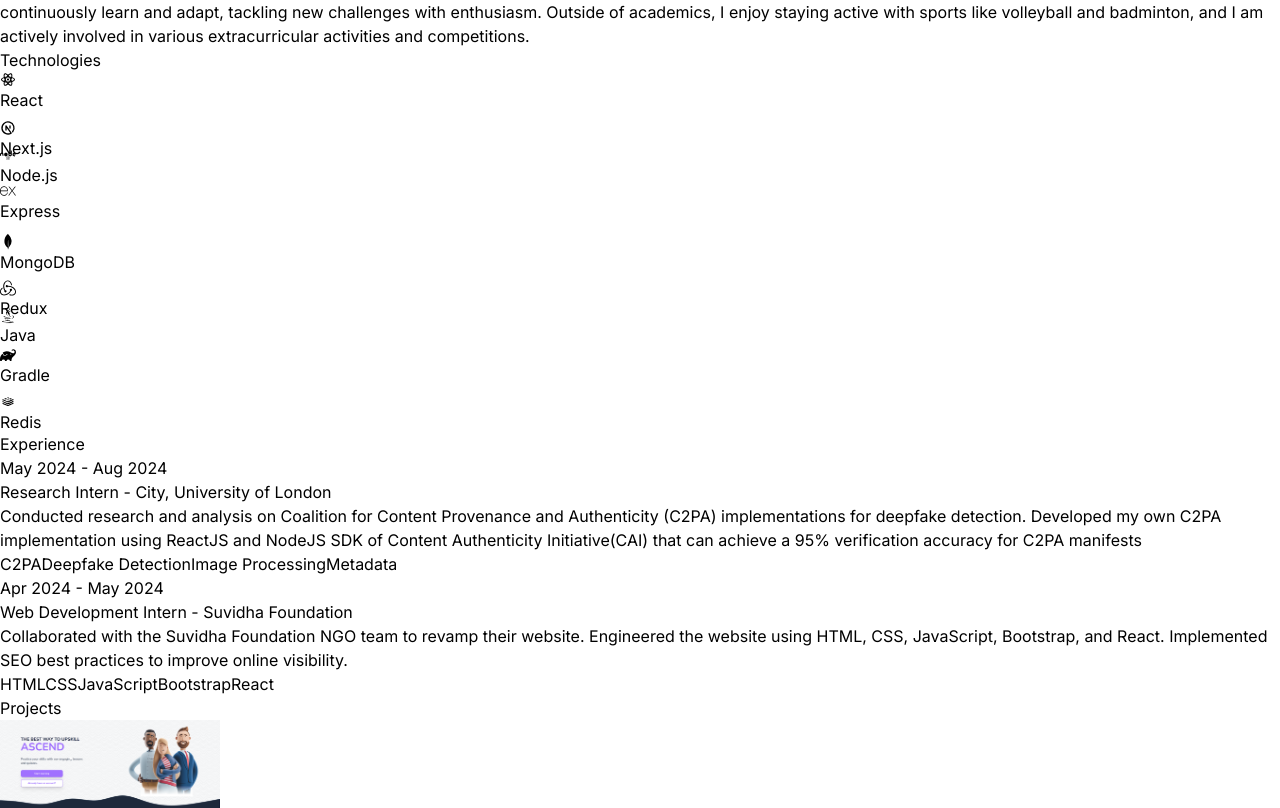
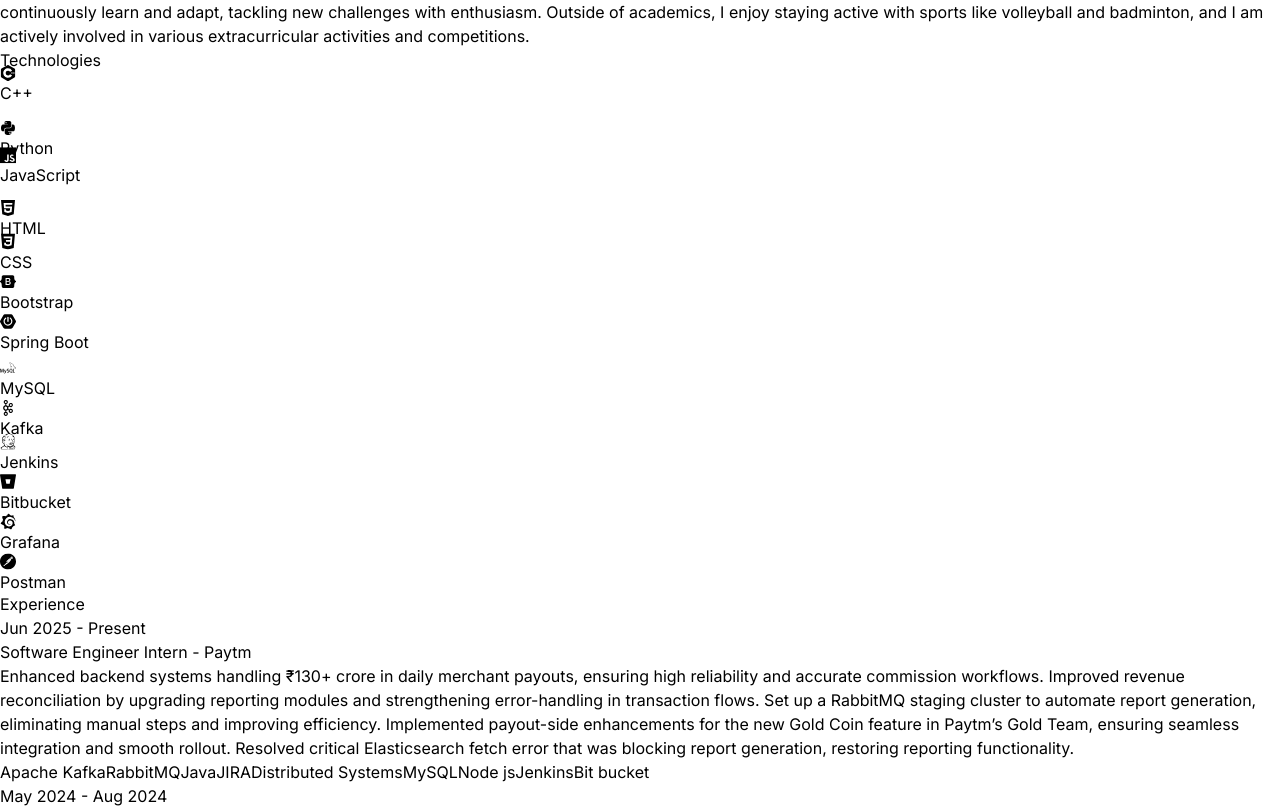
Before and after one commit to Manoj-Katta/Portfolio, a React (Vite) app: page / in a window 1280 px wide. Shown: the part 1226-2034 px from the top of the page. Built offline with nearby package versions, Linux system fonts and the light colour scheme.

Commit message:
modified the resume

```diff
--- a/src/components/Navbar.jsx
+++ b/src/components/Navbar.jsx
@@ -9,7 +9,7 @@
         <img className="mx-2 w-16" src={logo} alt="logo"></img>
       </div>
       <div className="m-8 flex items-center justify-center gap-4 text-2xl">
-        <a href="https://drive.google.com/file/d/1hhguCI6tWQCXQG4beiigyMYiVWYLJAR1/view?usp=sharing" target="_blank" rel="noopener noreferrer">
+        <a href="https://drive.google.com/file/d/1uoL79WecR1mfyP_SJd4QrADnOqZ4evMf/view?usp=sharing" target="_blank" rel="noopener noreferrer">
           <FaFile />
         </a>
         <a href="https://www.linkedin.com/in/manoj-katta-209a00228/" target="_blank" rel="noopener noreferrer">
--- a/src/components/Technologies.jsx
+++ b/src/components/Technologies.jsx
@@ -1,7 +1,7 @@
 import { DiRedis } from "react-icons/di";
-import { FaJava, FaNode } from "react-icons/fa";
+import { FaJava, FaNode, FaPython } from "react-icons/fa";
 import { RiReactjsLine } from "react-icons/ri";
-import { SiExpress, SiGradle, SiMongodb, SiRedux } from "react-icons/si";
+import { SiExpress, SiGradle, SiMongodb, SiRedux, SiCplusplus, SiHtml5, SiCss3, SiJavascript, SiMysql, SiApachekafka, SiJenkins, SiBitbucket, SiGrafana, SiPostman, SiSpringboot, SiBootstrap,} from "react-icons/si";
 import { TbBrandNextjs } from "react-icons/tb";
 import { motion } from "framer-motion";
 
@@ -37,114 +37,76 @@
         className="flex flex-wrap items-center justify-center gap-6"
       >
 
-        {/* React */}
-        <motion.div
-          variants={iconVariants(2.5)}
-          initial="initial"
-          animate="animate"
-          className="flex flex-col items-center rounded-2xl border-4 border-neutral-800 p-4"
-          title="React"
-        >
-          <RiReactjsLine className="text-7xl text-cyan-400" />
-          <span className="mt-2 text-sm">React</span>
+        {/* Programming Languages */}
+        <motion.div variants={iconVariants(2)} initial="initial" animate="animate" className="tech-card" title="C++">
+          <SiCplusplus className="text-7xl text-blue-600" />
+          <span className="mt-2 text-sm">C++</span>
         </motion.div>
 
-        {/* Next.js */}
-        <motion.div
-          variants={iconVariants(3)}
-          initial="initial"
-          animate="animate"
-          className="flex flex-col items-center rounded-2xl border-4 border-neutral-800 p-4"
-          title="Next.js"
-        >
-          <TbBrandNextjs className="text-7xl" />
-          <span className="mt-2 text-sm">Next.js</span>
+        <motion.div variants={iconVariants(3)} initial="initial" animate="animate" className="tech-card" title="Python">
+          <FaPython className="text-7xl text-yellow-400" />
+          <span className="mt-2 text-sm">Python</span>
         </motion.div>
 
-        {/* Node.js */}
-        <motion.div
-          variants={iconVariants(5)}
-          initial="initial"
-          animate="animate"
-          className="flex flex-col items-center rounded-2xl border-4 border-neutral-800 p-4"
-          title="Node.js"
-        >
-          <FaNode className="text-7xl text-green-500" />
-          <span className="mt-2 text-sm">Node.js</span>
+        <motion.div variants={iconVariants(5)} initial="initial" animate="animate" className="tech-card" title="JavaScript">
+          <SiJavascript className="text-7xl text-yellow-500" />
+          <span className="mt-2 text-sm">JavaScript</span>
         </motion.div>
 
-        {/* Express */}
-        <motion.div
-          variants={iconVariants(6)}
-          initial="initial"
-          animate="animate"
-          className="flex flex-col items-center rounded-2xl border-4 border-neutral-800 p-4"
-          title="Express"
-        >
-          <SiExpress className="text-7xl" />
-          <span className="mt-2 text-sm">Express</span>
+        {/* Web Development */}
+        <motion.div variants={iconVariants(3)} initial="initial" animate="animate" className="tech-card" title="HTML5">
+          <SiHtml5 className="text-7xl text-orange-600" />
+          <span className="mt-2 text-sm">HTML</span>
         </motion.div>
 
-        {/* MongoDB */}
-        <motion.div
-          variants={iconVariants(4)}
-          initial="initial"
-          animate="animate"
-          className="flex flex-col items-center rounded-2xl border-4 border-neutral-800 p-4"
-          title="MongoDB"
-        >
-          <SiMongodb className="text-7xl text-green-500" />
-          <span className="mt-2 text-sm">MongoDB</span>
+        <motion.div variants={iconVariants(4)} initial="initial" animate="animate" className="tech-card" title="CSS3">
+          <SiCss3 className="text-7xl text-blue-500" />
+          <span className="mt-2 text-sm">CSS</span>
         </motion.div>
 
-        {/* Redux */}
-        <motion.div
-          variants={iconVariants(3)}
-          initial="initial"
-          animate="animate"
-          className="flex flex-col items-center rounded-2xl border-4 border-neutral-800 p-4"
-          title="Redux"
-        >
-          <SiRedux className="text-7xl text-violet-500" />
-          <span className="mt-2 text-sm">Redux</span>
+        <motion.div variants={iconVariants(4)} initial="initial" animate="animate" className="tech-card" title="Bootstrap">
+          <SiBootstrap className="text-7xl text-purple-600" />
+          <span className="mt-2 text-sm">Bootstrap</span>
         </motion.div>
 
-        {/* Java */}
-        <motion.div
-          variants={iconVariants(5)}
-          initial="initial"
-          animate="animate"
-          className="flex flex-col items-center rounded-2xl border-4 border-neutral-800 p-4"
-          title="Java"
-        >
-          <FaJava className="text-7xl text-[#007396]" />
-          <span className="mt-2 text-sm">Java</span>
+        <motion.div variants={iconVariants(4)} initial="initial" animate="animate" className="tech-card" title="Spring Boot">
+          <SiSpringboot className="text-7xl text-green-600" />
+          <span className="mt-2 text-sm">Spring Boot</span>
         </motion.div>
 
-        {/* Gradle */}
-        <motion.div
-          variants={iconVariants(5)}
-          initial="initial"
-          animate="animate"
-          className="flex flex-col items-center rounded-2xl border-4 border-neutral-800 p-4"
-          title="Gradle"
-        >
-          <SiGradle className="text-7xl text-green-600" />
-          <span className="mt-2 text-sm">Gradle</span>
+        {/* Databases */}
+        <motion.div variants={iconVariants(3)} initial="initial" animate="animate" className="tech-card" title="MySQL">
+          <SiMysql className="text-7xl text-blue-600" />
+          <span className="mt-2 text-sm">MySQL</span>
         </motion.div>
 
-        {/* Redis */}
-        <motion.div
-          variants={iconVariants(4)}
-          initial="initial"
-          animate="animate"
-          className="flex flex-col items-center rounded-2xl border-4 border-neutral-800 p-4"
-          title="Redis"
-        >
-          <DiRedis className="text-7xl text-red-600" />
-          <span className="mt-2 text-sm">Redis</span>
+        {/* Messaging & Queues */}
+        <motion.div variants={iconVariants(3)} initial="initial" animate="animate" className="tech-card" title="Kafka">
+          <SiApachekafka className="text-7xl text-black" />
+          <span className="mt-2 text-sm">Kafka</span>
         </motion.div>
 
+        {/* DevOps & Monitoring */}
+        <motion.div variants={iconVariants(4)} initial="initial" animate="animate" className="tech-card" title="Jenkins">
+          <SiJenkins className="text-7xl text-red-600" />
+          <span className="mt-2 text-sm">Jenkins</span>
+        </motion.div>
+
+        <motion.div variants={iconVariants(4)} initial="initial" animate="animate" className="tech-card" title="Bitbucket">
+          <SiBitbucket className="text-7xl text-blue-500" />
+          <span className="mt-2 text-sm">Bitbucket</span>
+        </motion.div>
+
+        <motion.div variants={iconVariants(4)} initial="initial" animate="animate" className="tech-card" title="Grafana">
+          <SiGrafana className="text-7xl text-orange-500" />
+          <span className="mt-2 text-sm">Grafana</span>
+        </motion.div>
+
+        {/* Tools & Platforms */}
+        <motion.div variants={iconVariants(4)} initial="initial" animate="animate" className="tech-card" title="Postman">
+          <SiPostman className="text-7xl text-orange-400" />
+          <span className="mt-2 text-sm">Postman</span>
+        </motion.div>
       </motion.div>
     </div>
   );
--- a/src/constants/index.js
+++ b/src/constants/index.js
@@ -11,6 +11,28 @@
 export const ABOUT_TEXT = `A dedicated and versatile full stack developer currently pursuing a B.Tech in Computer Science at IIT Jammu. With a CGPA of 8.27 and a strong academic background, I have honed my skills in various technologies including HTML, CSS, JavaScript, React, Node.js, Express.js and MongoDB. My curiosity for technology drives me to continuously learn and adapt, tackling new challenges with enthusiasm. Outside of academics, I enjoy staying active with sports like volleyball and badminton, and I am actively involved in various extracurricular activities and competitions.`;
 
 export const EXPERIENCES = [
+  {
+    year: "Jun 2025 - Present",
+    role: "Software Engineer Intern",
+    company: "Paytm",
+    description: `Enhanced backend systems handling ₹130+ crore in daily merchant payouts, ensuring high reliability and accurate commission workflows.
+Improved revenue reconciliation by upgrading reporting modules and strengthening error-handling in transaction flows.
+Set up a RabbitMQ staging cluster to automate report generation, eliminating manual steps and improving efficiency.
+Implemented payout-side enhancements for the new Gold Coin feature in Paytm’s Gold Team, ensuring seamless integration and smooth rollout.
+Resolved critical Elasticsearch fetch error that was blocking report generation, restoring reporting functionality.`,
+    technologies: [
+      "Apache Kafka",
+      "RabbitMQ",
+      "Java",
+      "JIRA",
+      "Distributed Systems",
+      "MySQL",
+      "Node js",
+      "Jenkins",
+      "Bit bucket"
+    ],
+  },
+
   {
     year: "May 2024 - Aug 2024",
     role: "Research Intern",
```
Lines whose indentation alone changed are shown as unchanged.
